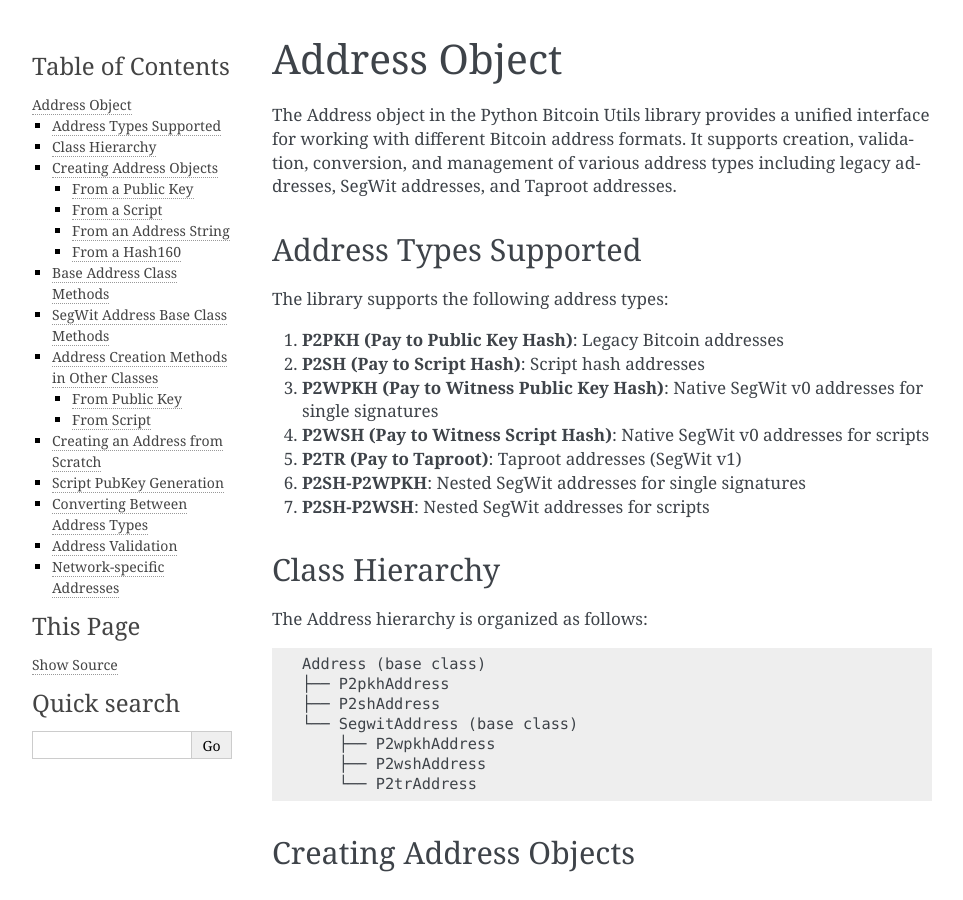
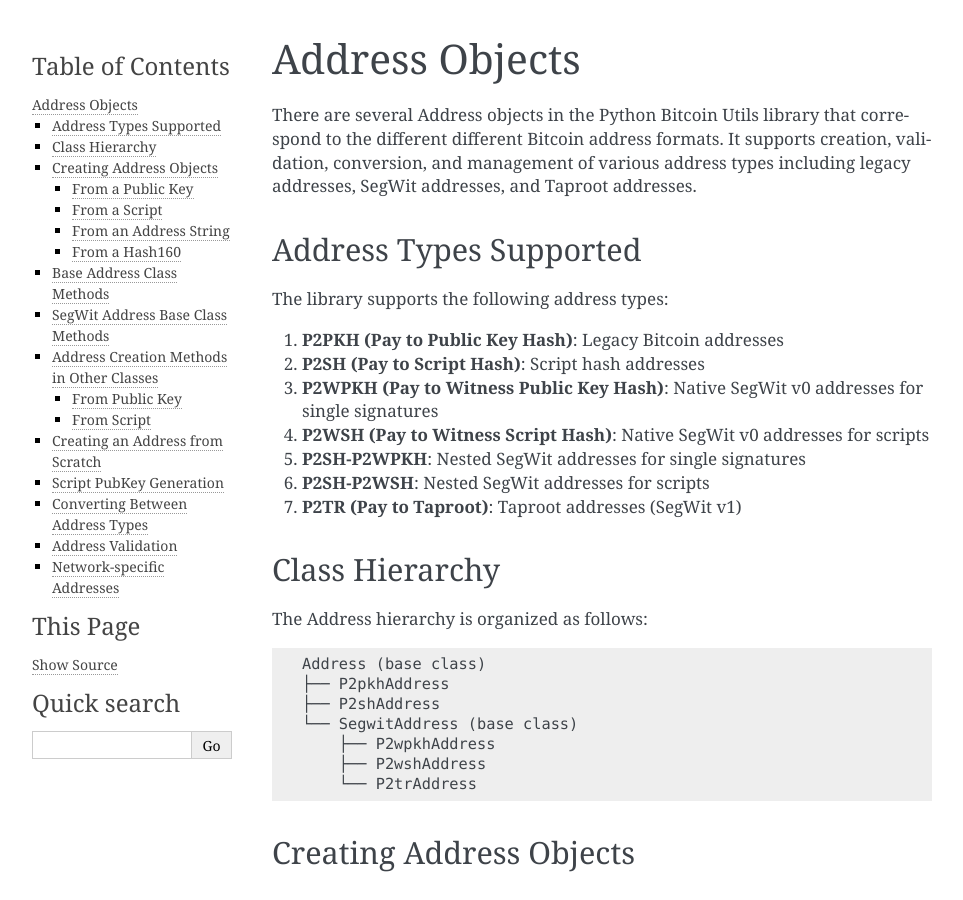
Before and after one commit to karask/python-bitcoin-utils, a Sphinx documentation site: the page built from docs/usage/addresses.rst, in a window 1280 px wide and 900 px high. Shown: the whole window, without its empty margins (148-1111 px from the left). Built offline with Sphinx 7.4.7, drawn with Linux system fonts in a browser that asks for light colours; some of the changed text lies outside the part shown.

Commit message:
moved doc before the module description and minor updates to text

```diff
--- a/docs/index.rst
+++ b/docs/index.rst
@@ -11,12 +11,12 @@
 .. toctree::
    :maxdepth: 2
 
+   usage/addresses
+   usage/segwit
    usage/keys
    usage/transactions
    usage/script
    usage/proxy
-   usage/addresses
-   usage/segwit
 
 Indices and tables
 ==================
--- a/docs/usage/addresses.rst
+++ b/docs/usage/addresses.rst
@@ -1,7 +1,7 @@
-Address Object
-==============
+Address Objects
+===============
 
-The Address object in the Python Bitcoin Utils library provides a unified interface for working with different Bitcoin address formats. It supports creation, validation, conversion, and management of various address types including legacy addresses, SegWit addresses, and Taproot addresses.
+There are several Address objects in the Python Bitcoin Utils library that correspond to the different different Bitcoin address formats. It supports creation, validation, conversion, and management of various address types including legacy addresses, SegWit addresses, and Taproot addresses.
 
 Address Types Supported
 ----------------------
@@ -12,9 +12,9 @@
 2. **P2SH (Pay to Script Hash)**: Script hash addresses
 3. **P2WPKH (Pay to Witness Public Key Hash)**: Native SegWit v0 addresses for single signatures
 4. **P2WSH (Pay to Witness Script Hash)**: Native SegWit v0 addresses for scripts
-5. **P2TR (Pay to Taproot)**: Taproot addresses (SegWit v1)
-6. **P2SH-P2WPKH**: Nested SegWit addresses for single signatures
-7. **P2SH-P2WSH**: Nested SegWit addresses for scripts
+5. **P2SH-P2WPKH**: Nested SegWit addresses for single signatures
+6. **P2SH-P2WSH**: Nested SegWit addresses for scripts
+7. **P2TR (Pay to Taproot)**: Taproot addresses (SegWit v1)
 
 Class Hierarchy
 --------------
@@ -272,7 +272,7 @@
 Converting Between Address Types
 -----------------------------
 
-While there's no direct "convert" method, you can convert between address types using the intermediate objects:
+While there's no direct "convert" method, you can get different addresses by using your key pair:
 
 .. code-block:: python
 
```
Also changed, not shown: other parts of docs/usage/addresses.rst (+1 -2 lines).
